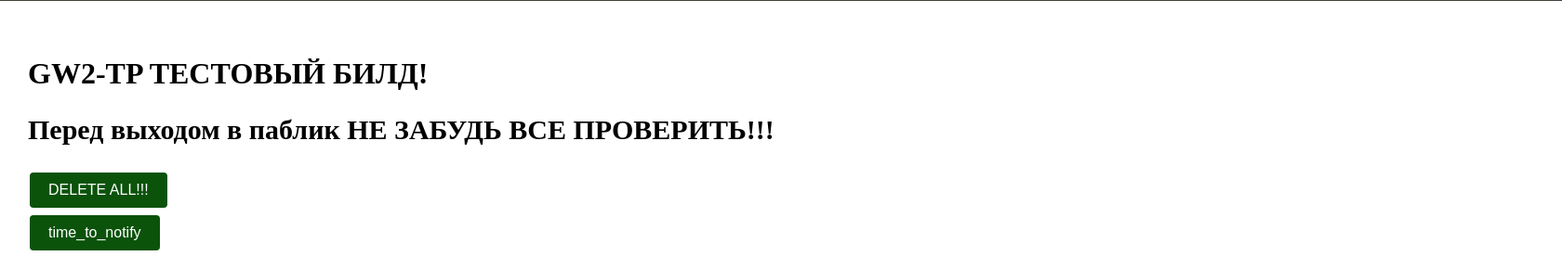
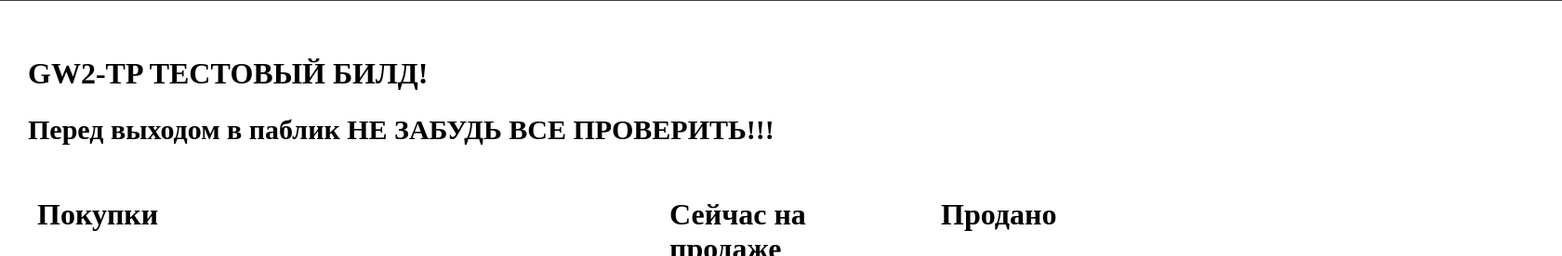
Before and after one commit to AE563/GW2-SkinMarketBot, a Django app: page /gw2_tp/main/ in a window 1680 px wide. Shown: the part 59-335 px from the top of the page at 93% size. Run offline with Django 3.2, Linux system fonts and the light colour scheme; data comes from the database, SQL or seed files in the repository.

Commit message:
minor fix

```diff
--- a/ae563_site/urls.py
+++ b/ae563_site/urls.py
@@ -15,10 +15,12 @@ Including another URLconf
 """
 from django.contrib import admin
 from django.urls import path, include
+from django.views.generic import RedirectView
 
 
 urlpatterns = [
     path('admin/', admin.site.urls),
     path('gw2_tp/', include('gw2_tp.urls')),
     path('rpsls/', include('rpsls.urls')),
+    path('', RedirectView.as_view(url='/gw2_tp/main/', permanent=True)),
 ]
--- a/common_assets/templates/common_assets/base.html
+++ b/common_assets/templates/common_assets/base.html
@@ -15,8 +15,8 @@
                     <div class="header">
                         <ul id="mainmenu" class="mainmenu">
                             <li class="logo"><a href="https://github.com/AE563"><div class="logo"></div></a></li>
-                            <li><a href="http://127.0.0.1:8000/gw2_tp/main/">GW2-TP</a></li>
-                            <li><a href="http://127.0.0.1:8000/rpsls/rpsls/">RPSLS-game</a></li>
+                            <li><a href="https://www.ae563.ru/gw2_tp/main/">GW2-TP</a></li>
+                            <li><a href="https://www.ae563.ru/rpsls/rpsls/">RPSLS-game</a></li>
                         </ul>
                         <div class="clear"></div>
                     </div>
@@ -30,4 +30,6 @@
         </tr>
 
 </body>
+
+
 </html>
--- a/gw2_tp/templates/gw2_tp/main.html
+++ b/gw2_tp/templates/gw2_tp/main.html
@@ -5,17 +5,17 @@
 <h1>{{title}} ТЕСТОВЫЙ БИЛД!</h1>
 <h2>Перед выходом в паблик НЕ ЗАБУДЬ ВСЕ ПРОВЕРИТЬ!!!</h2>
 
-    <!-- Форма для удаления всех записей DB -->
-<form action="{% url 'delete_all' %}" method="post">
-    {% csrf_token %}
-    <button class="my-button" type="submit">DELETE ALL!!!</button>
-</form>
-
-    <!-- Форма для отправки уведомления в TG -->
-<form action="{% url 'time_to_notify' %}" method="post">
-    {% csrf_token %}
-    <button class="my-button" type="submit">time_to_notify</button>
-</form>
+{#    <!-- Форма для удаления всех записей DB -->#}
+{#<form action="{% url 'delete_all' %}" method="post">#}
+{#    {% csrf_token %}#}
+{#    <button class="my-button" type="submit">DELETE ALL!!!</button>#}
+{#</form>#}
+{##}
+{#    <!-- Форма для отправки уведомления в TG -->#}
+{#<form action="{% url 'time_to_notify' %}" method="post">#}
+{#    {% csrf_token %}#}
+{#    <button class="my-button" type="submit">time_to_notify</button>#}
+{#</form>#}
 
 
 
```
